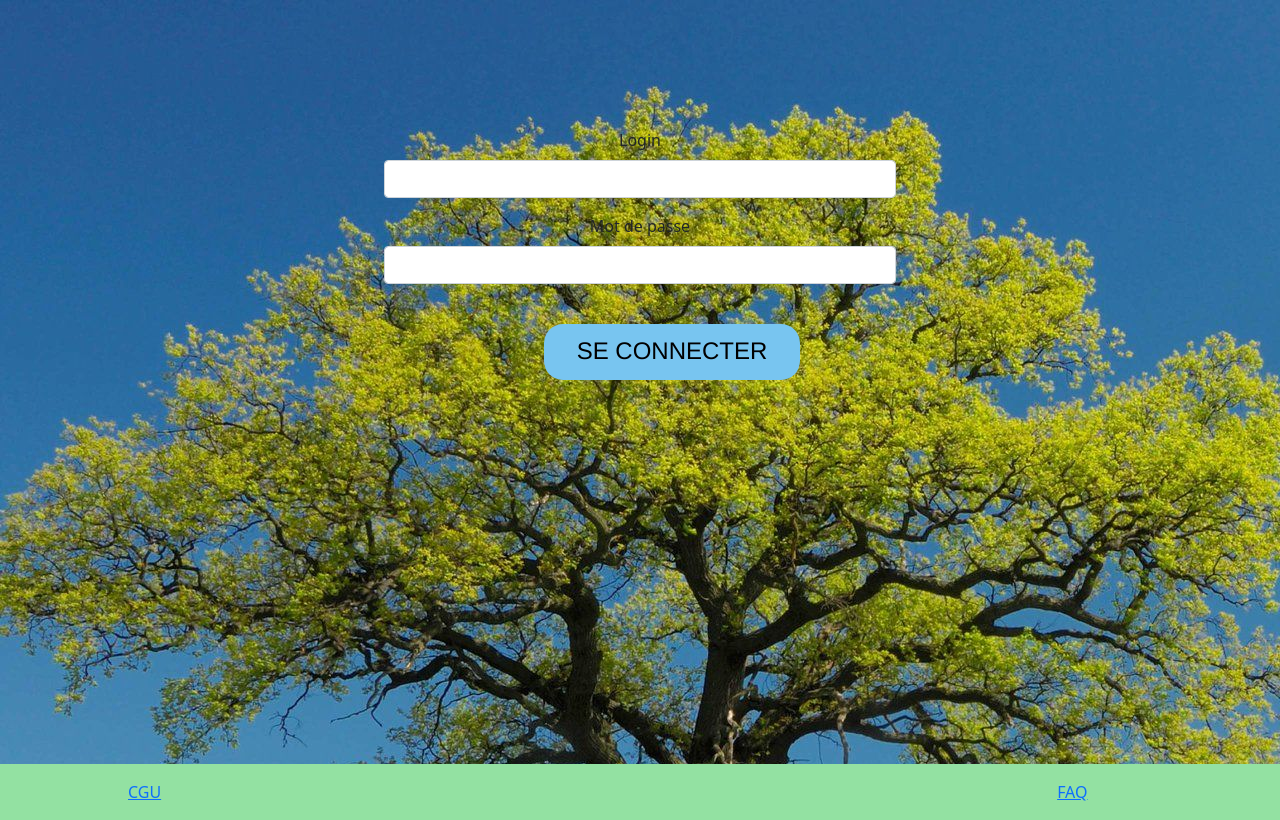
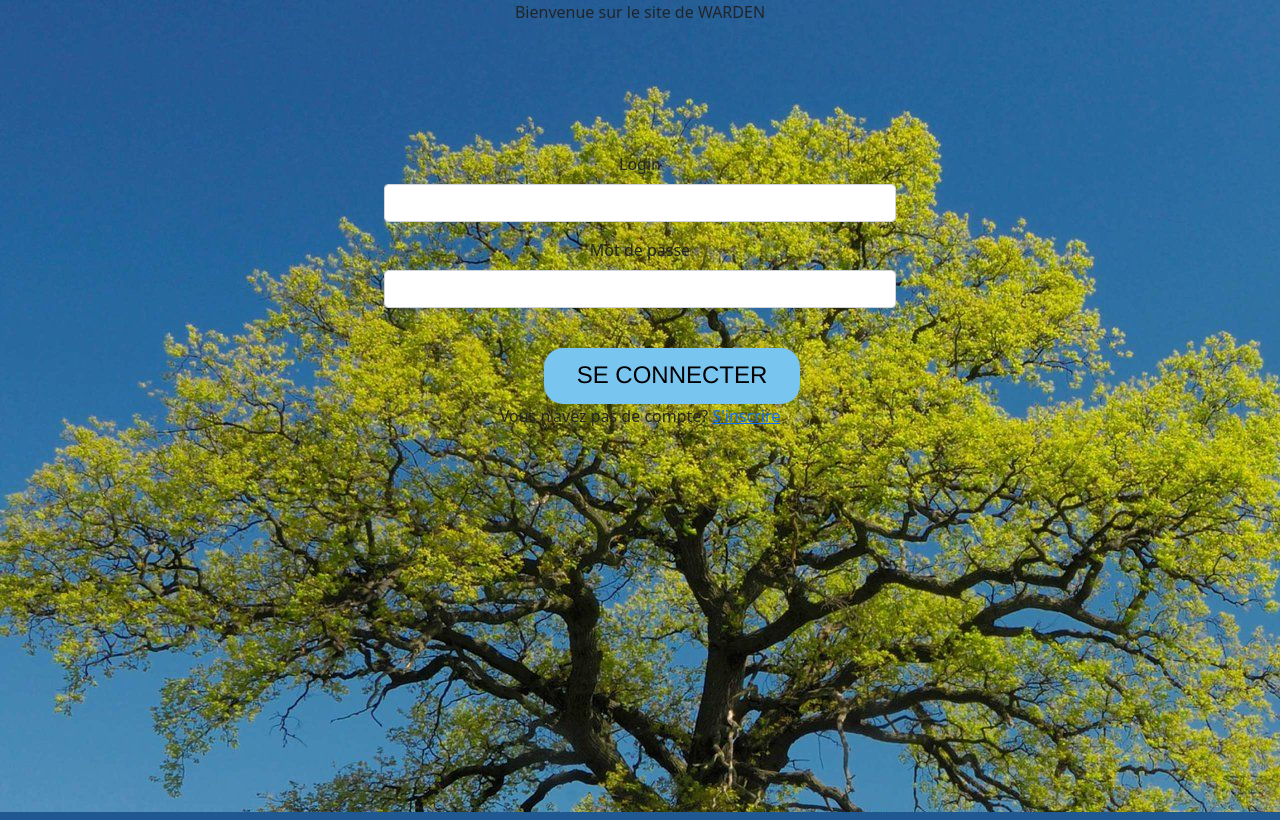
Before and after one commit to ablaye719/Warden_prroject, a PHP site: page /FormulaireConnexion.php in a window 1280 px wide. Run offline with PHP 8.4, Linux system fonts and the light colour scheme.

Commit message:
Modification Front

```diff
--- a/FormulaireConnexion.php
+++ b/FormulaireConnexion.php
@@ -5,6 +5,9 @@
         <link href="https://cdn.jsdelivr.net/npm/bootstrap@5.1.3/dist/css/bootstrap.min.css" rel="stylesheet" integrity="sha384-1BmE4kWBq78iYhFldvKuhfTAU6auU8tT94WrHftjDbrCEXSU1oBoqyl2QvZ6jIW3" crossorigin="anonymous">
     </head>
     <body>
+    <p class="text-center">
+      Bienvenue sur le site de WARDEN
+    </p>
       <form class="formulaire" method="post" action="Connexion.php">
         <div class="mb-3">
           <label for="exampleInputEmail1" class="form-label">Login</label>
@@ -16,10 +19,7 @@
         </div>
         <p id="erreur" style="color:red"><?php if(isset($_SESSION['erreur'])) echo $_SESSION['erreur'];?></p>
         <button type="submit" class="button1">Se Connecter</button>
+        <p class="text-center"> Vous n'avez pas de compte? <a href = "FormulaireInscription.php"> S'inscrire </a></p>
     </form>
   </body>
-  <footer>
-    <a id='CGU' href="cgu.html"><span>CGU</span></a>
-    <a id='FAQ' href="Faq.html"><span>FAQ</span></a>
-  </footer>
 </html>
--- a/styleConnexion.css
+++ b/styleConnexion.css
@@ -1,16 +1,11 @@
 body {
     background-image : url(arbre.jpg);
+    font-family: 'Franklin Gothic Medium', 'Arial Narrow', Arial, sans-serif;
+    font-size: medium;
+    font-style: normal;
+
 }
 
-.entete{
-    text-align: center;
-    font-family: 'Franklin Gothic Medium', 'Arial Narrow', Arial, sans-serif;
-    font-size: medium;
-    margin-left: 30%;
-    margin-right: 30%;
-    color: dodgerblue;
-
-}
 
 
 .formulaire{
@@ -28,23 +23,8 @@ body {
     text-align: center;
 }
 
-footer {
-    height: 7vh;
-    background: #93e1a2;
-    bottom: 0;
-    width : 100%;
-    color : green;
-    display: flex;
-    align-items: center;
-    margin-bottom: 0%;
-}
-#CGU {
-    margin-left: 10vw;
-}
 
-#FAQ {
-    margin-left: 70vw;
-}
+
 .button1 {
     height : 7vh;
     width : 20vw;
```
Also changed, not shown: FormulaireInscription.php (renamed from FormulaireIncription.php, +3 -4 lines).
